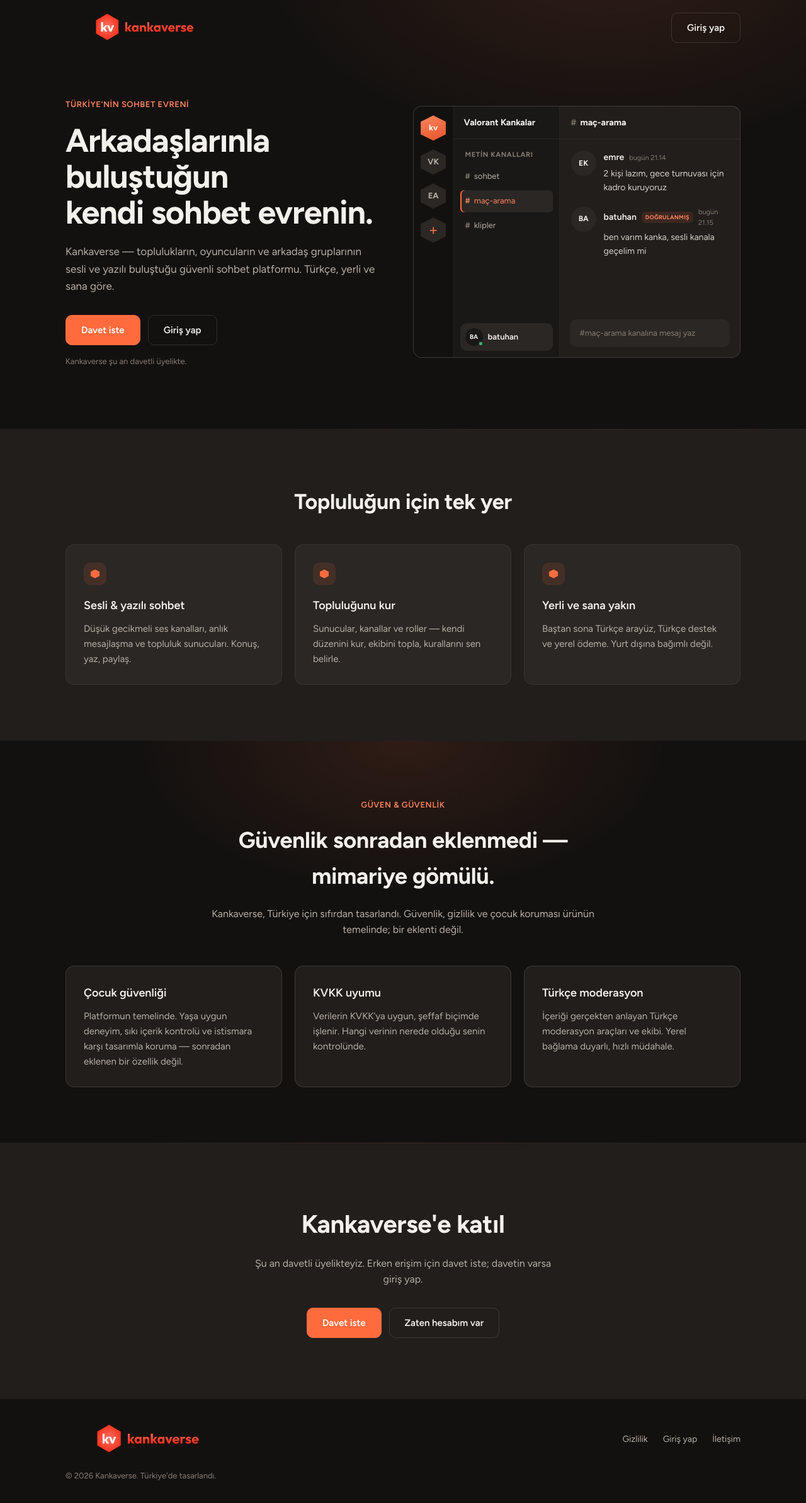
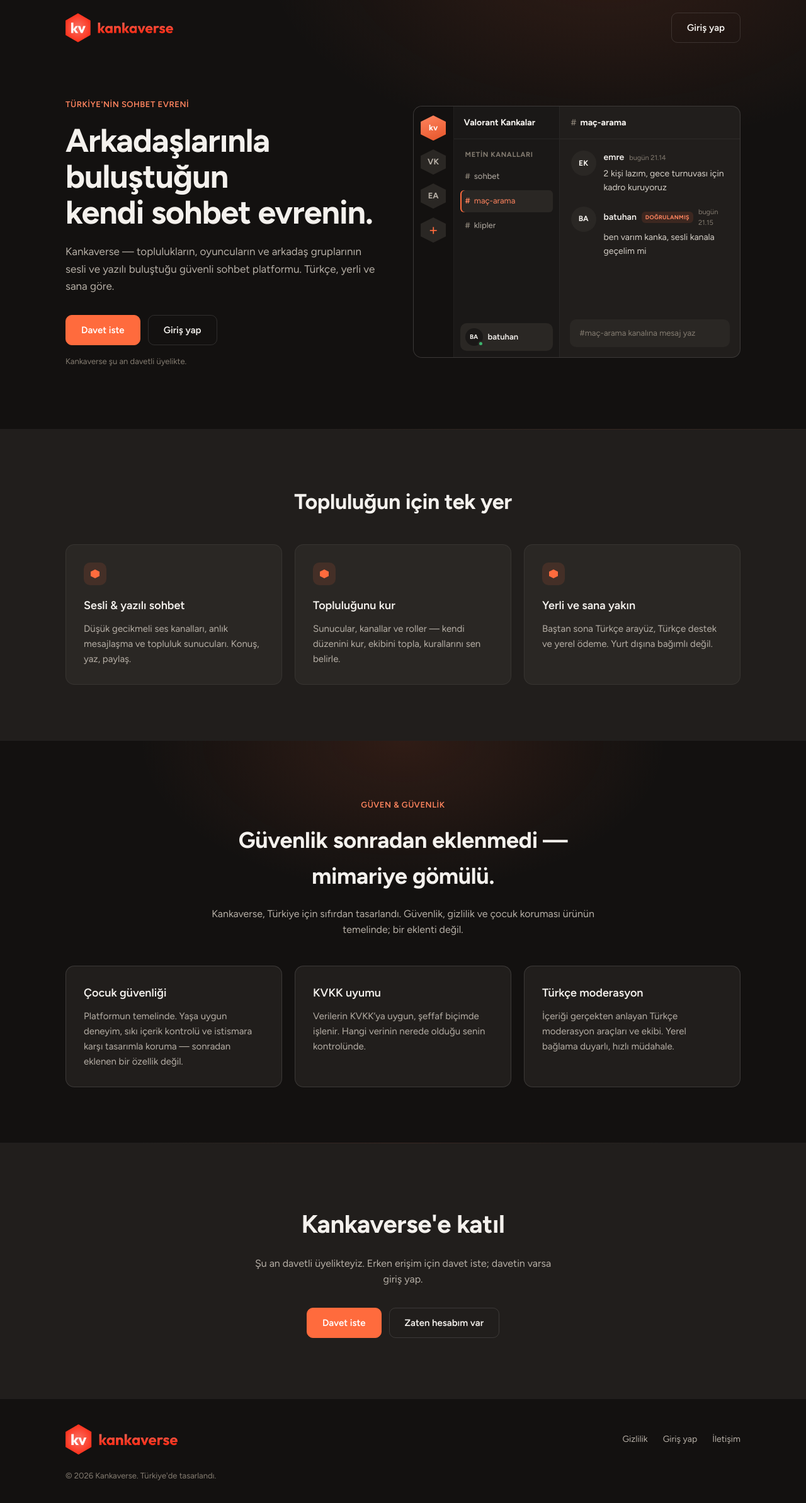
Before and after one commit to batuhanars/kankaverse, a Nuxt app in the folder landing/: page / in a window 1280 px wide. Shown: the whole page at 63% size. Built offline with nearby package versions, Linux system fonts and the light colour scheme.

Commit message:
fix(landing): logo seffaf bosluk kirpildi — footer/header sola hizalandi

```diff
--- a/landing/components/LandingFooter.vue
+++ b/landing/components/LandingFooter.vue
@@ -6,7 +6,7 @@
   <footer class="footer">
     <div class="kv-container footer-inner">
       <a href="/" class="brand" aria-label="Kankaverse ana sayfa">
-        <img src="/kankaverse-logo.png" alt="Kankaverse" class="logo" width="256" height="48" />
+        <img src="/kankaverse-logo.png" alt="Kankaverse" class="logo" width="178" height="48" />
       </a>
       <nav class="links">
         <a :href="PRIVACY_URL">Gizlilik</a>
--- a/landing/components/LandingHero.vue
+++ b/landing/components/LandingHero.vue
@@ -7,7 +7,7 @@
     <!-- Üst bar -->
     <nav class="nav kv-container">
       <a href="/" class="brand" aria-label="Kankaverse ana sayfa">
-        <img src="/kankaverse-logo.png" alt="Kankaverse" class="logo" width="244" height="46" />
+        <img src="/kankaverse-logo.png" alt="Kankaverse" class="logo" width="171" height="46" />
       </a>
       <a :href="LOGIN_URL" class="kv-btn kv-btn--ghost nav-login">Giriş yap</a>
     </nav>
```
Also changed, not shown: landing/public/kankaverse-logo.png.
